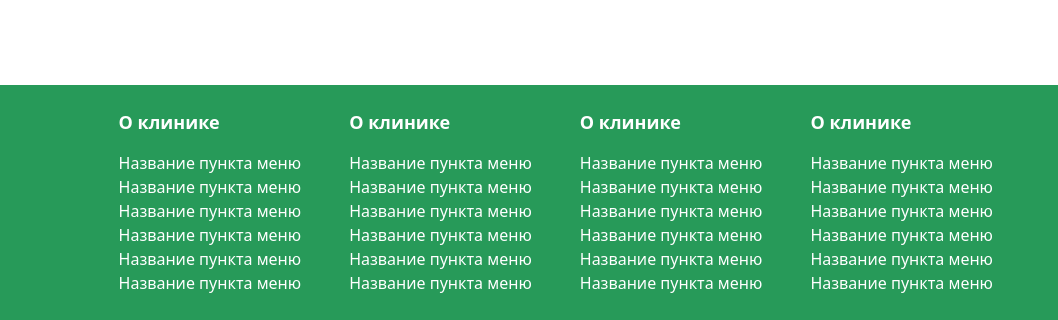
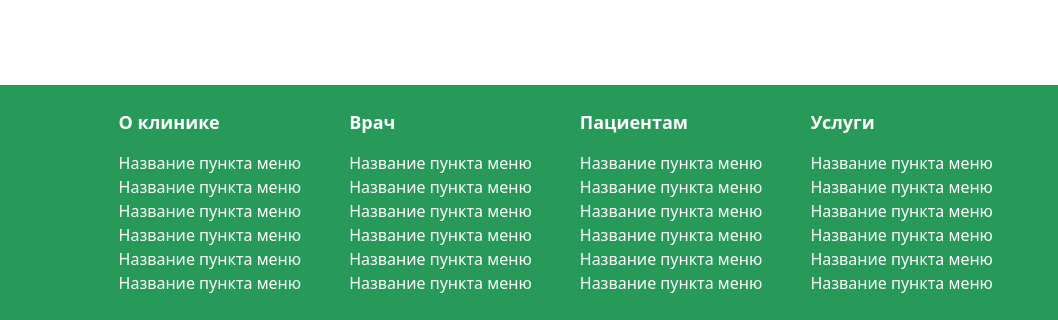
Before and after one commit to Joseph-RY/Medical-Website, a website: page src/zainulobiddin.html in a window 1280 px wide. Shown: the part 3224-3544 px from the top of the page, 222-1280 px from the left. Drawn offline with nearby package versions, Linux system fonts and the light colour scheme; files that its build step writes are made by us from their sources.

Commit message:
full project

```diff
--- a/src/zainulobiddin.html
+++ b/src/zainulobiddin.html
@@ -370,7 +370,7 @@
                     <p>Название пункта меню</p>
                 </div>
                 <div>
-                    <p class="text-[18px] font-bold leading-[25px] pb-4">О клинике</p>
+                    <p class="text-[18px] font-bold leading-[25px] pb-4">Врач</p>
                     <p>Название пункта меню</p>
                     <p>Название пункта меню</p>
                     <p>Название пункта меню</p>
@@ -379,7 +379,7 @@
                     <p>Название пункта меню</p>
                 </div>
                 <div>
-                    <p class="text-[18px] font-bold leading-[25px] pb-4">О клинике</p>
+                    <p class="text-[18px] font-bold leading-[25px] pb-4">Пациентам</p>
                     <p>Название пункта меню</p>
                     <p>Название пункта меню</p>
                     <p>Название пункта меню</p>
@@ -388,7 +388,7 @@
                     <p>Название пункта меню</p>
                 </div>
                 <div>
-                    <p class="text-[18px] font-bold leading-[25px] pb-4">О клинике</p>
+                    <p class="text-[18px] font-bold leading-[25px] pb-4">Услуги</p>
                     <p>Название пункта меню</p>
                     <p>Название пункта меню</p>
                     <p>Название пункта меню</p>
```
